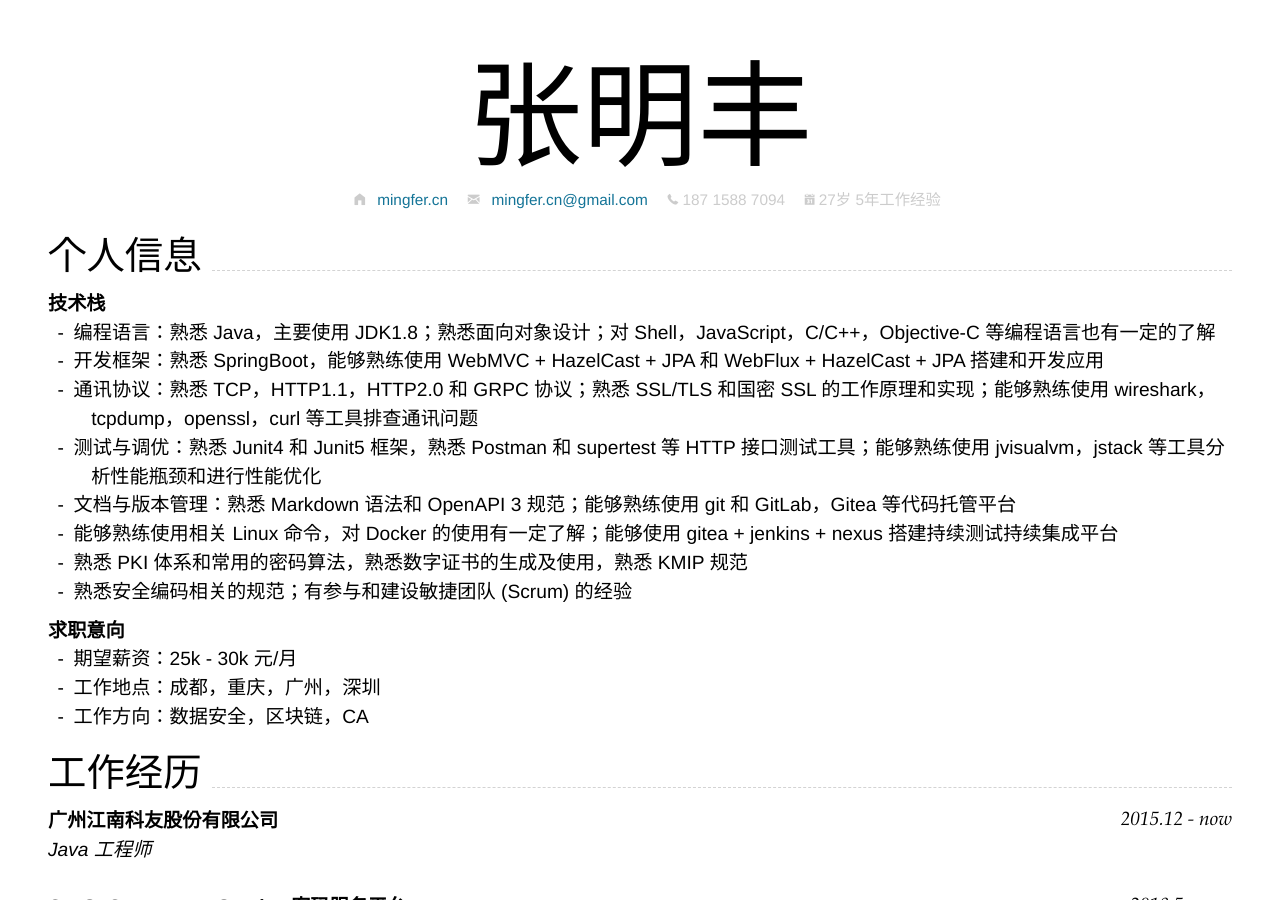
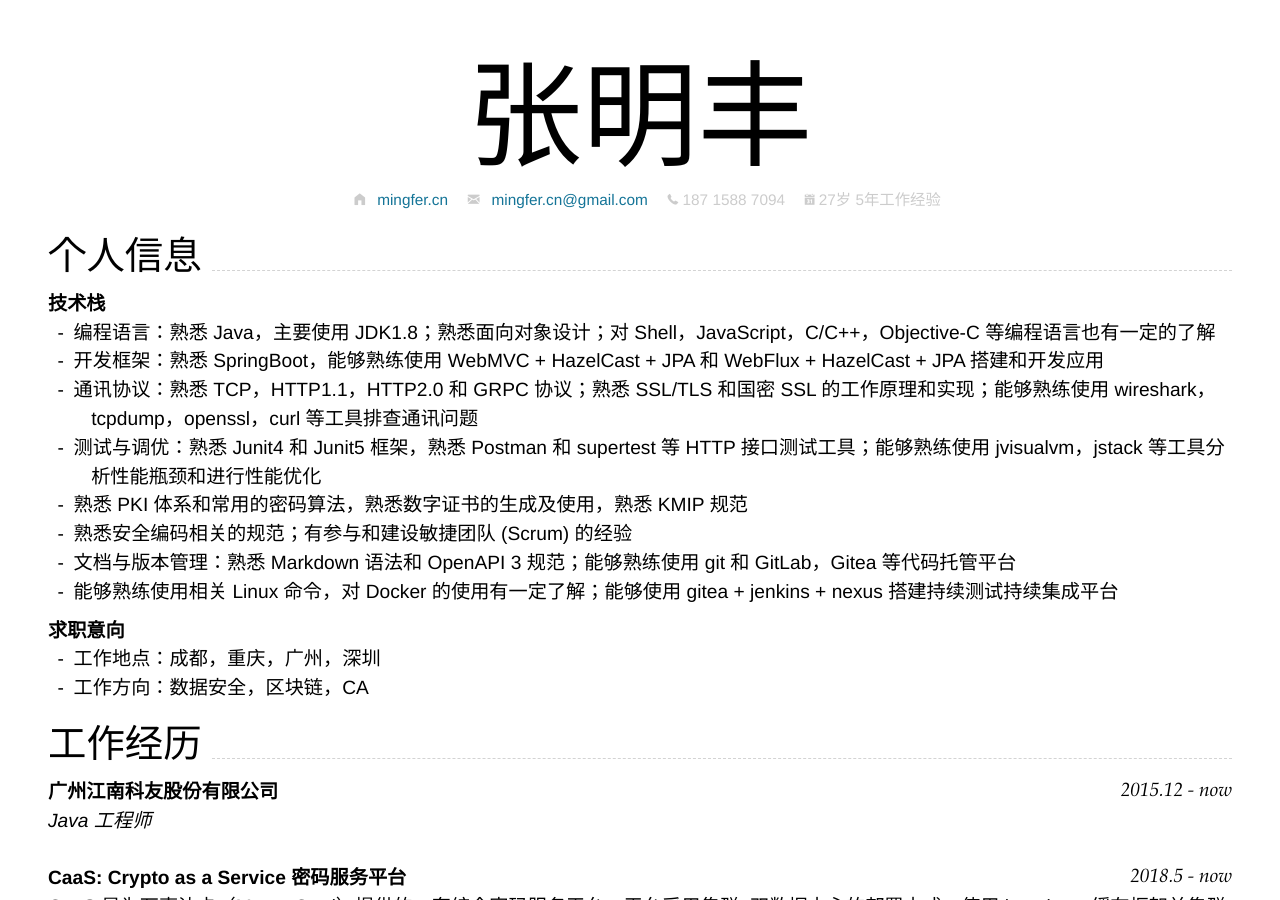
Before and after one commit to mingfer/mingfer.github.io, a Jekyll site: the page built from cv.md, in a window 1280 px wide and 900 px high. Built offline with Jekyll 4.4.1, drawn with Linux system fonts in a browser that asks for light colours; nearby versions of some CDN libraries.

Commit message:
更新简历

```diff
--- a/cv.md
+++ b/cv.md
@@ -31,13 +31,13 @@ Supported arguments:
 - 开发框架：熟悉 SpringBoot，能够熟练使用 WebMVC + HazelCast + JPA 和 WebFlux + HazelCast + JPA 搭建和开发应用
 - 通讯协议：熟悉 TCP，HTTP1.1，HTTP2.0 和 GRPC 协议；熟悉 SSL/TLS 和国密 SSL 的工作原理和实现；能够熟练使用 wireshark，tcpdump，openssl，curl 等工具排查通讯问题
 - 测试与调优：熟悉 Junit4 和 Junit5 框架，熟悉 Postman 和 supertest 等 HTTP 接口测试工具；能够熟练使用 jvisualvm，jstack 等工具分析性能瓶颈和进行性能优化
+- 熟悉 PKI 体系和常用的密码算法，熟悉数字证书的生成及使用，熟悉 KMIP 规范
+- 熟悉安全编码相关的规范；有参与和建设敏捷团队 (Scrum) 的经验
 - 文档与版本管理：熟悉 Markdown 语法和 OpenAPI 3 规范；能够熟练使用 git 和 GitLab，Gitea 等代码托管平台
 - 能够熟练使用相关 Linux 命令，对 Docker 的使用有一定了解；能够使用 gitea + jenkins + nexus 搭建持续测试持续集成平台
-- 熟悉 PKI 体系和常用的密码算法，熟悉数字证书的生成及使用，熟悉 KMIP 规范
-- 熟悉安全编码相关的规范；有参与和建设敏捷团队 (Scrum) 的经验
 
 ### **求职意向**
-- 期望薪资：25k - 30k 元/月
+<!-- - 期望薪资：25k - 30k 元/月 -->
 - 工作地点：成都，重庆，广州，深圳
 - 工作方向：数据安全，区块链，CA
 
```
